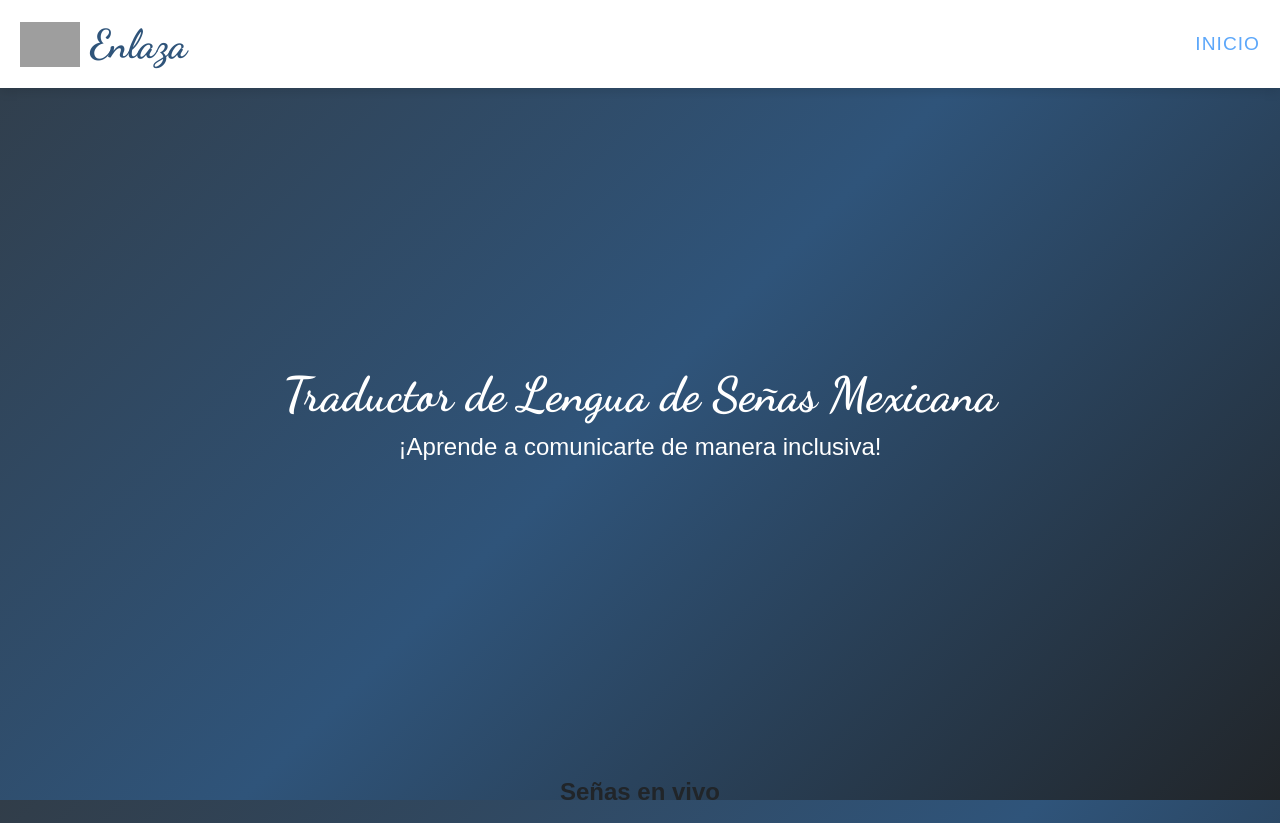
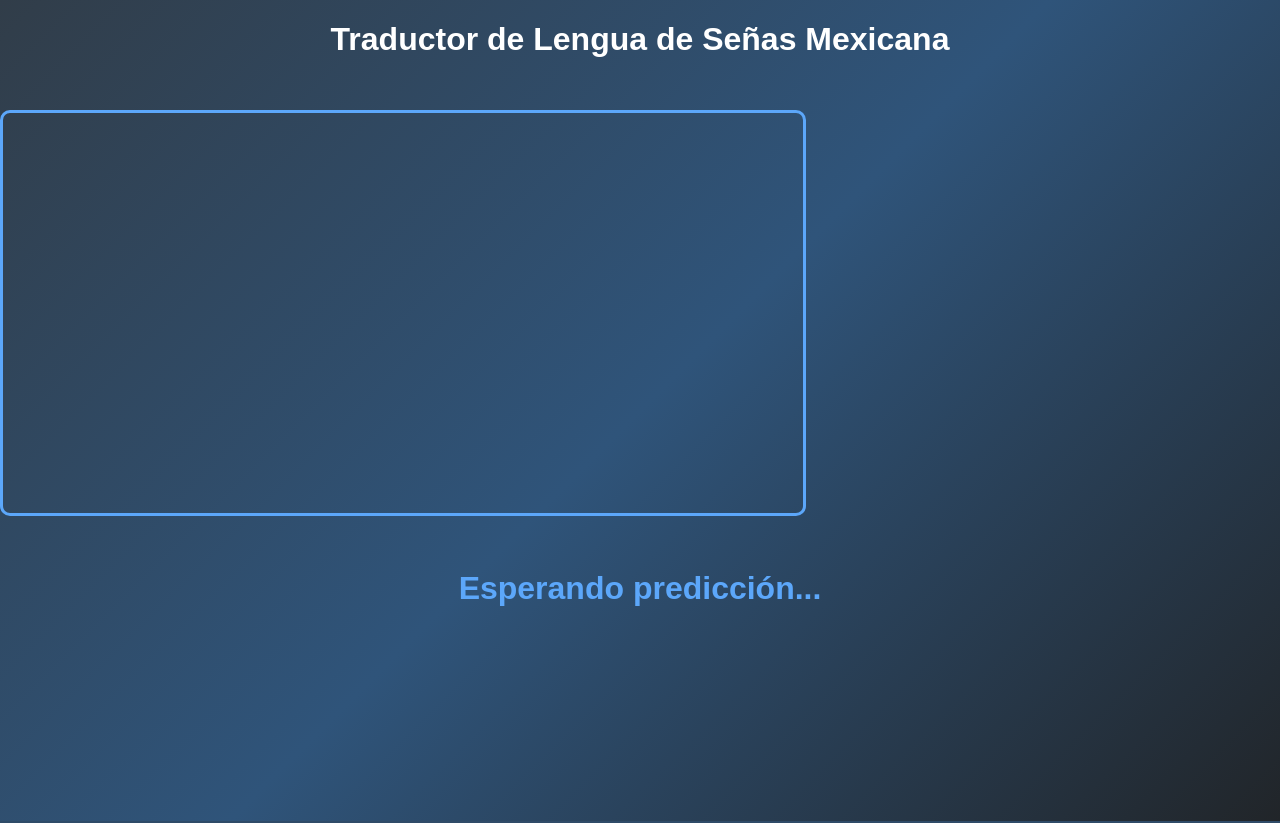
Before and after one commit to BaHe-09/Enlaza-Web, a Flask app: page / in a window 1280 px wide. Shown: the top 823 px of the page. Run offline with Flask 3, Linux system fonts and the light colour scheme; grey boxes are pictures that could not be loaded.

Commit message:
Update index.html

```diff
--- a/Backend/templates/index.html
+++ b/Backend/templates/index.html
@@ -5,164 +5,81 @@
     <meta name="viewport" content="width=device-width, initial-scale=1.0">
     <title>Tu Proyecto</title>
     <style>
-        /* Estilos generales */
         body {
+            font-family: 'Arial', sans-serif;
+            background: linear-gradient(135deg, #313d49, #2f547a, #212529);
+            color: white;
+            height: 100vh;
             margin: 0;
-            padding: 0;
-            font-family: 'Arial', sans-serif;
-            color: #212529;
-            background: linear-gradient(135deg, #313d49, #2f547a, #212529); /* Degradado de fondo */
-            height: 100vh; /* Asegura que el fondo ocupe toda la altura */
         }
 
-        * {
-            box-sizing: border-box;
-        }
-
-        /* Importar la fuente local */
-        @font-face {
-            font-family: 'Dancing Script';  /* Nombre que usaremos en CSS */
-            src: url('/static/fonts/DancingScript-Bold.ttf') format('truetype');  /* Ruta a la fuente */
-            font-weight: normal;
-            font-style: normal;
-        }
-
-       /* Header */
-        header {
-            background-color: #ffffff; /* Azul translúcido */
-            padding: 20px;
-            display: flex;
-            justify-content: space-between;  /* Espacio entre los elementos */
-            align-items: center;
-            box-shadow: 0px 4px 10px rgba(0, 0, 0, 0.1);
-        }
-
-        /* Logo */
-        .logo-container {
-            display: flex;
-            align-items: center;
-        }
-
-        .logo-container .logo {
-            width: 60px; /* Ajusta el tamaño de tu logo */
-            height: auto; /* Mantiene la relación de aspecto */
-            margin-right: 10px; /* Espacio entre el logo y el texto */
-        }
-
-        /* Texto de Enlaza con el tipo de letra Dancing Script */
-        .logo-container .logo-text {
-            font-family: 'Dancing Script', cursive; /* Usar la fuente local */
-            font-size: 2.5rem;
-            color: #2f547a;
-            font-weight: 700;
-        }
-
-        /* Menú */
-        nav ul {
-            list-style: none;
-            margin: 0;
-            padding: 0;
-            display: flex;
-            justify-content: flex-end; /* Alineación a la derecha */
-        }
-
-        nav ul li {
-            margin-left: 25px;
-        }
-
-        nav ul li a {
-            color: #5ca7fa;
-            text-decoration: none;
-            font-size: 1.2rem;
-            font-weight: 500;
-            text-transform: uppercase;
-            letter-spacing: 1px;
-            transition: color 0.3s ease;
-        }
-
-        nav ul li a:hover {
-            color: #2f547a;
-        }
-
-        /* Hero Section */
-        .hero {
-            display: flex;
-            justify-content: center;
-            align-items: center;
-            text-align: center;
-            height: 80vh; /* Ajustamos la altura para que no ocupe toda la pantalla */
-            margin-top: 20px; /* Espacio extra para mover los elementos hacia abajo */
-        }
-
-        .hero-content h1 {
-            font-size: 3rem;
-            margin: 0;
-            font-weight: 700;
-            color: white;
-            font-family: Dancing Script;
-        }
-
-        .hero-content p {
-            font-size: 1.5rem;
-            margin-top: 10px;
-            margin-bottom: 30px;
-            color: white;
-        }
-
-        /* Video Container */
-        .video-container {
-            width: 90%;
-            max-width: 800px;
-            margin: 30px auto 20px auto; /* Añadir margen superior */
-            text-align: center;
-        }
-
-        /* Mostrar la cámara en vivo */
         #video {
             width: 100%;
-            height: auto;
+            max-width: 800px;
+            margin: 30px auto;
             border: 3px solid #5ca7fa;
             border-radius: 10px;
         }
 
-        /* Etiqueta para mostrar la predicción */
         #prediction {
-            font-size: 1.8rem;
-            color: white;
+            font-size: 2rem;
             font-weight: bold;
-            margin-top: 15px;
-            font-family: 'Dancing Script', cursive;
+            color: #5ca7fa;
+            text-align: center;
+            margin-top: 20px;
         }
     </style>
 </head>
 <body>
-    <header>
-        <div class="logo-container">
-            <img src="/static/images/logo.png" alt="Logo" class="logo">
-            <span class="logo-text">Enlaza</span>
-        </div>
-        <nav>
-            <ul>
-                <li><a href="/">Inicio</a></li>
-            </ul>
-        </nav>
-    </header>
+    <h1 style="text-align: center;">Traductor de Lengua de Señas Mexicana</h1>
+    <video id="video" autoplay></video>
+    <div id="prediction">Esperando predicción...</div>
 
-    <div class="hero">
-        <div class="hero-content">
-            <h1>Traductor de Lengua de Señas Mexicana</h1>
-            <p>¡Aprende a comunicarte de manera inclusiva!</p>
-        </div>
-    </div>
+    <script>
+        // Acceder a la cámara
+        navigator.mediaDevices.getUserMedia({ video: true })
+            .then(function(stream) {
+                const video = document.getElementById('video');
+                video.srcObject = stream;
+            })
+            .catch(function(err) {
+                console.error("Error al acceder a la cámara: ", err);
+            });
 
-    <div class="video-container">
-        <h2>Señas en vivo</h2>
-        <video id="video" src="{{ url_for('video') }}" autoplay loop></video>
-        <div id="prediction">Esperando predicción...</div>
-    </div>
+        // Captura de frames cada 2 segundos
+        const video = document.getElementById('video');
+        const predictionElement = document.getElementById('prediction');
 
-    <footer>
-        <p>&copy; 2024 Enlaza. Todos los derechos reservados.</p>
-    </footer>
+        function captureFrame() {
+            // Crear un canvas para extraer el frame
+            const canvas = document.createElement('canvas');
+            const context = canvas.getContext('2d');
+            canvas.width = video.videoWidth;
+            canvas.height = video.videoHeight;
+            context.drawImage(video, 0, 0, canvas.width, canvas.height);
+
+            // Convertir el canvas a imagen en base64
+            const imageData = canvas.toDataURL('image/jpeg');
+
+            // Enviar la imagen al backend para la predicción
+            fetch('/predict', {
+                method: 'POST',
+                headers: {
+                    'Content-Type': 'application/json'
+                },
+                body: JSON.stringify({ image: imageData.split(',')[1] }) // Solo la parte base64
+            })
+            .then(response => response.json())
+            .then(data => {
+                predictionElement.textContent = "Predicción: " + data.prediction;
+            })
+            .catch(error => {
+                console.error('Error al enviar la imagen al backend:', error);
+            });
+        }
+
+        // Configurar la captura de frames cada 2 segundos
+        setInterval(captureFrame, 2000);
+    </script>
 </body>
 </html>
```
